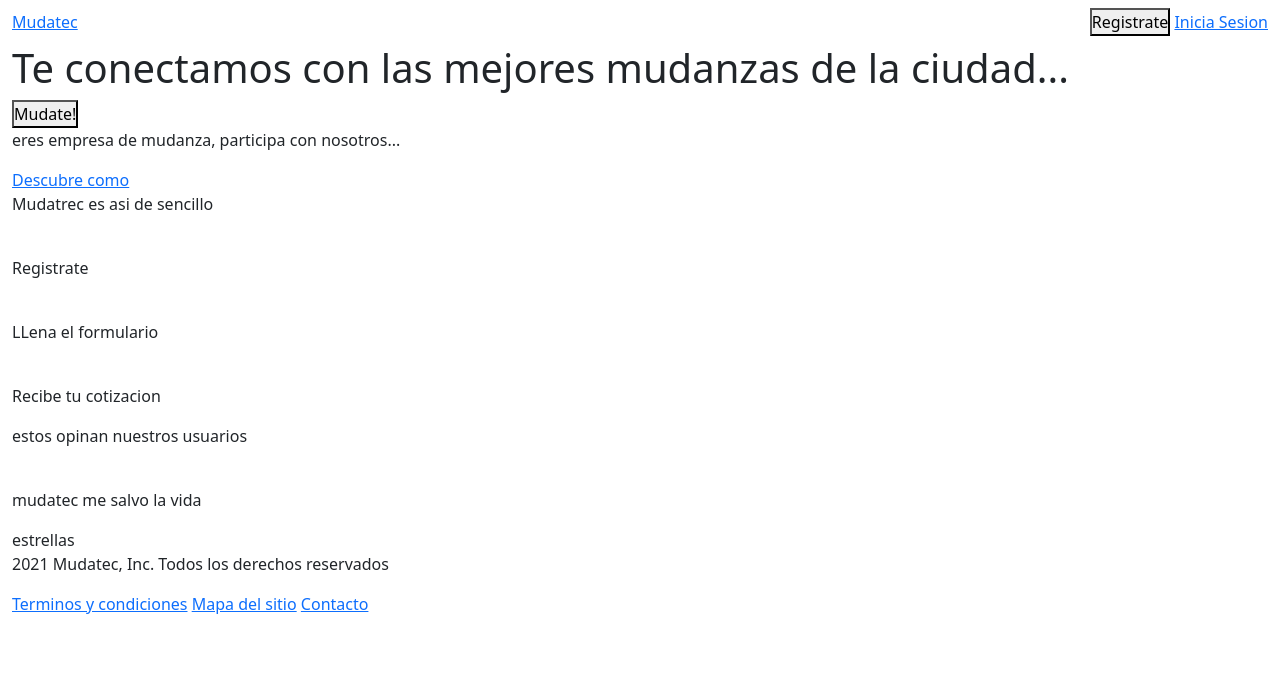
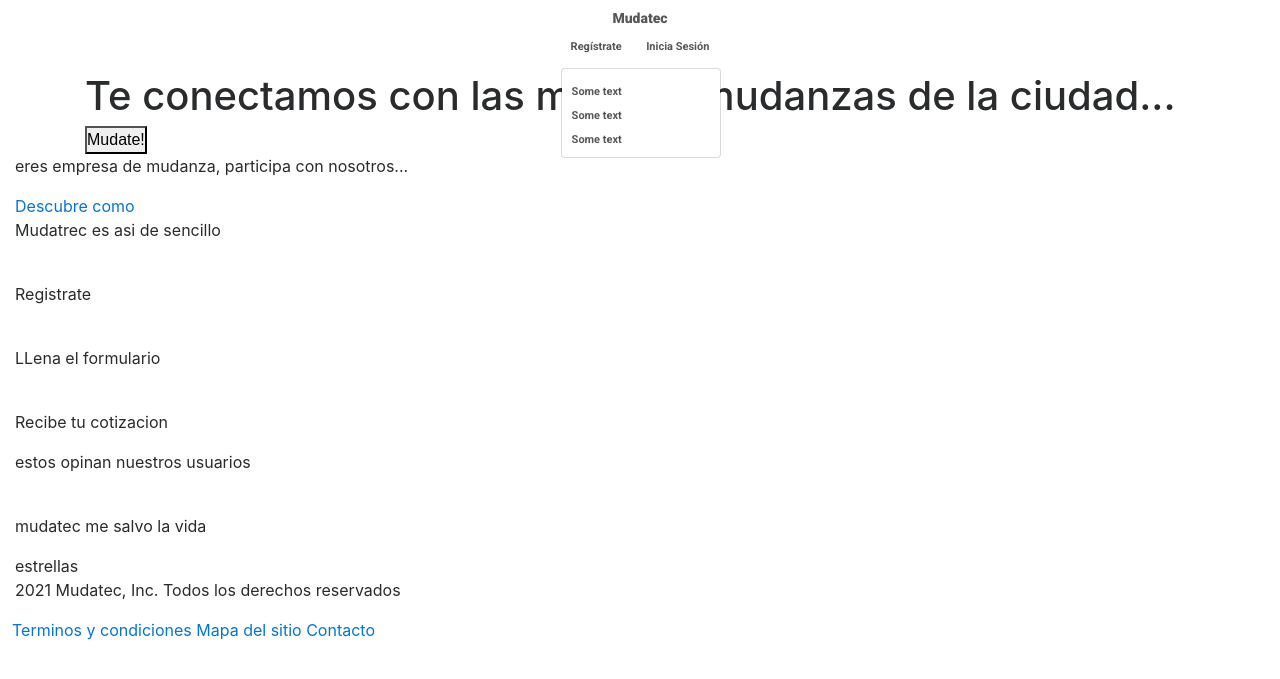
Before and after one commit to alepaez-dev/mudatec_proyecto, a Django app: page / in a window 1280 px wide. Shown: the top 679 px of the page. Run offline with Django 3.2, Linux system fonts and the light colour scheme; some libraries are stand-ins or nearby versions.

Commit message:
dropdown menu resuelto

```diff
--- a/mudatec/static/css/_base.scss
+++ b/mudatec/static/css/_base.scss
@@ -3,4 +3,5 @@
     padding:0px;
     margin: 0px;
     box-sizing: border-box;
+    text-decoration: none;
 }
--- /dev/null
+++ b/mudatec/static/css/_header.scss
@@ -0,0 +1,23 @@
+.navbar {
+  padding: 30px;
+
+  a {
+    text-decoration: none;
+    color: $acentos-color;
+    font-size: 14px;
+    font-family: $roboto-font;
+    font-weight: $roboto-weight-superbold;
+    }
+    .nav-der {
+      .dropdown {
+        a{
+          margin-bottom: 3px;
+          margin: 10px;
+          font-size: 11px;
+          font-weight: $roboto-weight-bold;
+          color: $acentos-color;
+        }
+
+      }
+    }
+}
--- a/mudatec/static/css/_variables.scss
+++ b/mudatec/static/css/_variables.scss
@@ -1,6 +1,16 @@
+//Google Fonts
+
+//Roboto
+@import url('https://fonts.googleapis.com/css2?family=Roboto:wght@300;700;900&display=swap');
+
+
 $primary-color: #FF8754;
 $secondary-color: #16B5E5;
 $acentos-color: #585757;
 $tipografia-color:  #8B8B8B;
 $delete-color: #E53F3F;
 $accept-color: #04AE85;
+$roboto-font:'Roboto', sans-serif;
+$roboto-weight-light: 300;
+$roboto-weight-bold: 700;
+$roboto-weight-superbold: 900;
--- a/mudatec/static/css/style.css
+++ b/mudatec/static/css/style.css
@@ -1,8 +1,10 @@
+@import url("https://fonts.googleapis.com/css2?family=Roboto:wght@300;700;900&display=swap");
 * {
   padding: 0px;
   margin: 0px;
   -webkit-box-sizing: border-box;
           box-sizing: border-box;
+  text-decoration: none;
 }
 
 .test {
@@ -12,4 +14,24 @@
 .test1 {
   background-image: url("paper.gif");
 }
+
+.navbar {
+  padding: 30px;
+}
+
+.navbar a {
+  text-decoration: none;
+  color: #585757;
+  font-size: 14px;
+  font-family: "Roboto", sans-serif;
+  font-weight: 900;
+}
+
+.navbar .nav-der .dropdown a {
+  margin-bottom: 3px;
+  margin: 10px;
+  font-size: 11px;
+  font-weight: 700;
+  color: #585757;
+}
 /*# sourceMappingURL=style.css.map */
--- a/mudatec/static/css/style.scss
+++ b/mudatec/static/css/style.scss
@@ -1,3 +1,4 @@
 @import "variables";
 @import "base";
 @import "main";
+@import "header";
--- a/mudatec/templates/base.html
+++ b/mudatec/templates/base.html
@@ -21,11 +21,20 @@
             <div class="container">
                 <div class="row">
                     <div class="col">
-                        <div class="navbar">
+                        <div class="navbar d-flex align-items-center">
                             <a href="#">Mudatec</a>
                             <div class="nav-der">
-                                <button href="#">Registrate</button>
-                                <a href="#">Inicia Sesion</a>
+                                <div class="dropdown show">
+                                    <a class="dropdown-toogle nav-der-botones" href="#" type="button" id="dropdownmenu"
+                                        data-toggle="dropdown">Regístrate</a>
+                                    <span class="caret"></span>
+                                    <ul class="dropdown-menu" aria-labelled-by="dropdownmenu">
+                                        <li><a href="#">Some text</a></li>
+                                        <li><a href="#">Some text</a></li>
+                                        <li><a href="#">Some text</a></li>
+                                    </ul>
+                                    <a class="nav-der-botones" href="#">Inicia Sesión</a>
+                                </div>
                             </div>
                         </div>
                         <div class="titulo">
@@ -109,8 +118,23 @@
 
 
     </div>
-    <script src="{% static 'js/jquery.min.js' %}"></script>
+
+    <script src="https://code.jquery.com/jquery-3.2.1.slim.min.js"
+        integrity="sha384-KJ3o2DKtIkvYIK3UENzmM7KCkRr/rE9/Qpg6aAZGJwFDMVNA/GpGFF93hXpG5KkN"
+        crossorigin="anonymous"></script>
+    <script src="https://cdnjs.cloudflare.com/ajax/libs/popper.js/1.12.9/umd/popper.min.js"
+        integrity="sha384-ApNbgh9B+Y1QKtv3Rn7W3mgPxhU9K/ScQsAP7hUibX39j7fakFPskvXusvfa0b4Q"
+        crossorigin="anonymous"></script>
+
+    <link rel="stylesheet" href="https://maxcdn.bootstrapcdn.com/bootstrap/4.0.0-beta.3/css/bootstrap.min.css"
+        integrity="sha384-Zug+QiDoJOrZ5t4lssLdxGhVrurbmBWopoEl+M6BdEfwnCJZtKxi1KgxUyJq13dy" crossorigin="anonymous">
+    <script src="https://maxcdn.bootstrapcdn.com/bootstrap/4.0.0-beta.3/js/bootstrap.min.js"
+        integrity="sha384-a5N7Y/aK3qNeh15eJKGWxsqtnX/wWdSZSKp+81YjTmS15nvnvxKHuzaWwXHDli+4"
+        crossorigin="anonymous"></script>
+
+    <!-- <script src="{% static 'js/jquery.min.js' %}"></script>
     <script src="{% static 'js/bootstrap.min.js' %}"></script>
+    <script src="{% static 'js/popper.min.js' %}"></script> -->
 </body>
 
 </html>
```
Also changed, not shown: mudatec/static/js/popper.min.js (added), 1 other file.
